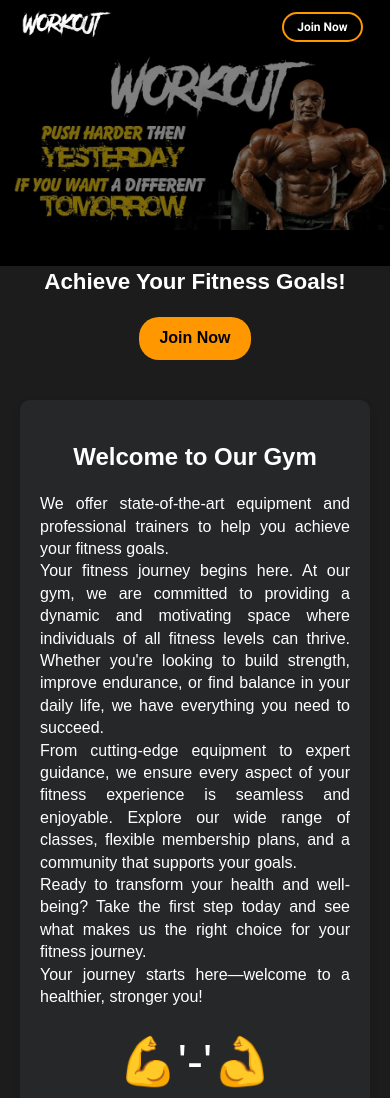
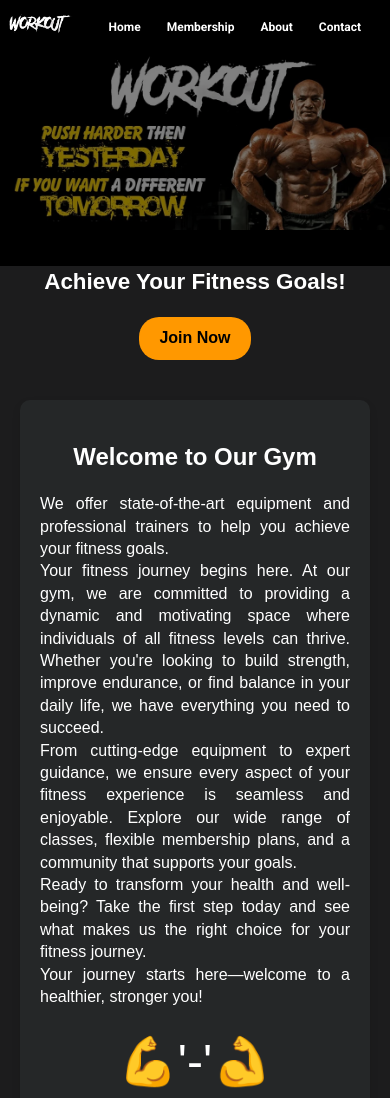
Before and after one commit to nu2911/workout, a plain HTML site: page index.html in a window 390 px wide. Shown: the top 1098 px of the page. Drawn offline with nearby package versions, Linux system fonts and the light colour scheme.

Commit message:
navbar bug fixes

```diff
--- a/Css/responsive.css
+++ b/Css/responsive.css
@@ -78,16 +78,14 @@
     .navbar ul {
         margin-top: -11px;
     }
-    .nav-right li{
-        float: left;
+    .nav-right{
+        position: absolute;
+        visibility: hidden;
     }
 
-    .nav-right li a {
-        margin-right: 5px;
-    }
 
     .navbar ul li {
-        margin: 0 .4rem;
+        margin: 0 0rem;
         padding-top: .9rem;
     }
 
@@ -99,6 +97,10 @@
         margin-right: -50px;
         margin-left: -50px;
     }
+    #logo img {
+        height: 3.5rem;
+    }
+
     .h{
         font-size: 2rem;
     }
@@ -139,10 +141,7 @@
 
   /* small mobiles */
   @media (max-width: 500px) {
-    .nav-center{
-        position: absolute;
-        visibility: hidden;
-    }
+
     #pricing{
         grid-template-columns: 1fr;
         padding-left: 80px;
```
